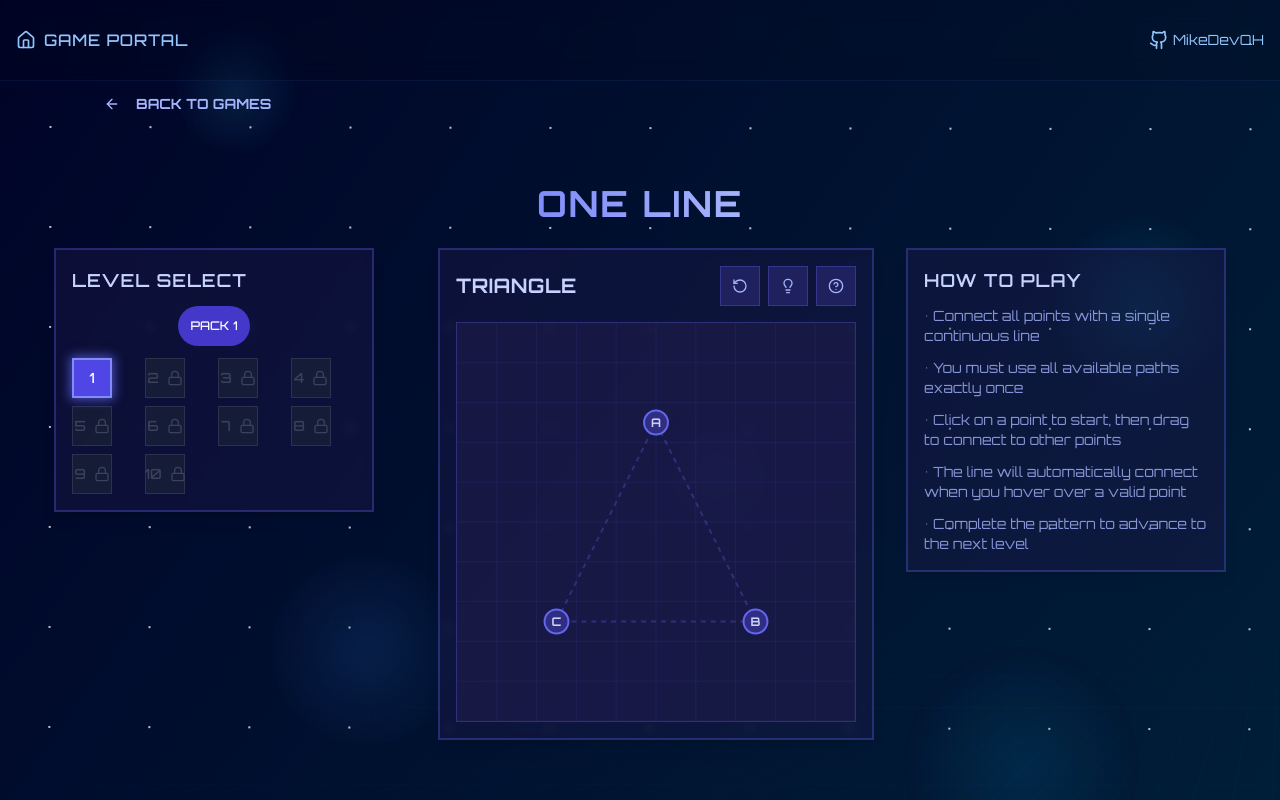
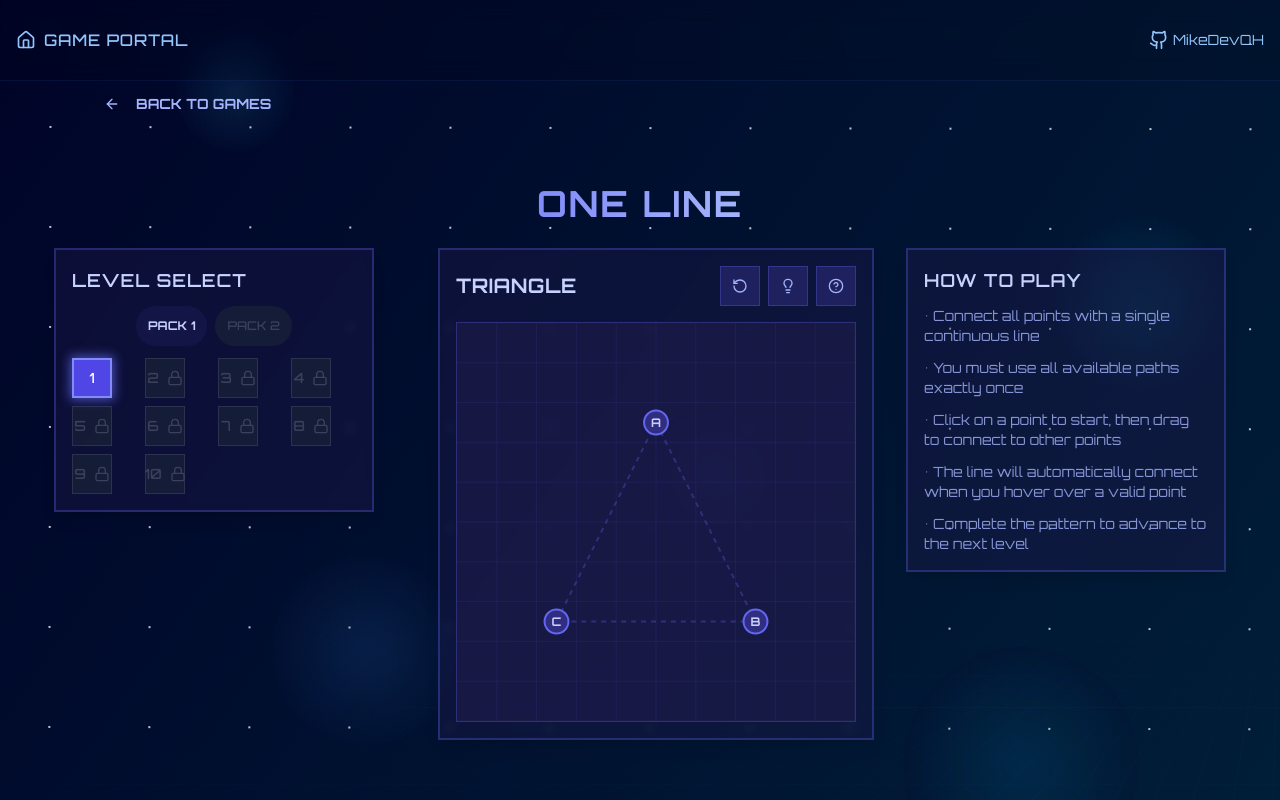
Before and after one commit to MikeDevQH/game-portal, a Next.js app: page /one-line in a window 1280 px wide. Built offline with nearby package versions, Linux system fonts and the light colour scheme.

Commit message:
update styles

```diff
--- a/components/one-line-game/level-selector.tsx
+++ b/components/one-line-game/level-selector.tsx
@@ -8,7 +8,6 @@ import { levelsByPacks } from "@/lib/one-line/level";
 import { Lock } from "lucide-react";
 import type { Packs } from "@/lib/one-line/level";
 
-// Get packs from levelsByPacks
 const packs = Object.keys(levelsByPacks) as Packs[];
 
 type Progress = {
@@ -34,45 +33,13 @@ export default function LevelSelector({
 }: LevelSelectorProps) {
   const currentLevels = levelsByPacks[pack];
   const completedLevels = progress?.[pack] ?? [];
-  const [isPckModalOpen, setIsPckModalOpen] = useState(false);
 
-  // Render pack options
-  const renderPackOptions = () => {
-    return (
-      <div className="flex flex-col gap-2 p-4">
-        {packs.map((pck, index) => {
-          let isUnlocked = false;
-          if (index === 0) {
-            isUnlocked = true;
-          } else {
-            // Check if the previous pack is completed
-            const prevPck = packs[index - 1];
-            const levelsInPrev = levelsByPacks[prevPck].length;
-            const completedInPrev = (progress?.[prevPck] ?? []).length;
-            isUnlocked = completedInPrev === levelsInPrev;
-          }
-          return (
-            <Button
-              key={pck}
-              onClick={() => {
-                if (isUnlocked) {
-                  onPackChange(pck);
-                  setIsPckModalOpen(false);
-                }
-              }}
-              disabled={!isUnlocked}
-              className={`text-xs px-3 py-1 rounded-full ${
-                pack === pck
-                  ? "bg-indigo-600 text-white"
-                  : "bg-indigo-900/50 text-indigo-300 hover:bg-indigo-800/60"
-              }`}
-            >
-              {pck.toUpperCase()}
-            </Button>
-          );
-        })}
-      </div>
-    );
+  const isPackUnlocked = (pck: Packs, index: number) => {
+    if (index === 0) return true;
+    const prevPack = packs[index - 1];
+    const levelsInPrev = levelsByPacks[prevPack].length;
+    const completedInPrev = (progress?.[prevPack] ?? []).length;
+    return completedInPrev === levelsInPrev;
   };
 
   return (
@@ -87,36 +54,35 @@ export default function LevelSelector({
           LEVEL SELECT
         </h3>
 
-        {/* Category selector button */}
-        <div className="mb-3 flex justify-center">
-          <Button
-            onClick={() => setIsPckModalOpen(true)}
-            className="text-xs px-3 py-1 rounded-full bg-indigo-700 text-white hover:bg-indigo-800"
-          >
-            {pack.toUpperCase()}
-          </Button>
+        {/* Visible pack selector */}
+        <div className="flex flex-wrap justify-center gap-2 mb-3">
+          {packs.map((pck, index) => {
+            const unlocked = isPackUnlocked(pck, index);
+            return (
+              <Button
+                key={pck}
+                onClick={() => unlocked && onPackChange(pck)}
+                disabled={!unlocked}
+                className={`text-xs px-3 py-1 rounded-full transition ${
+                  pack === pck
+                    ? " font-bold text-indigo-200 bg-indigo-900/20 hover:bg-indigo-900/20 hover:scale-110 transition-all duration-300"
+                    : unlocked
+                    ? "bg-indigo-900/50 text-indigo-300 hover:bg-indigo-800/60"
+                    : "bg-gray-800 text-gray-500 cursor-not-allowed"
+                }`}
+              >
+                {pck.toUpperCase()}
+              </Button>
+            );
+          })}
         </div>
-
-        {/* Category selection modal */}
-        {isPckModalOpen && (
-          <div
-            className="fixed inset-0 flex items-center justify-center bg-black/50 z-50"
-            onClick={() => setIsPckModalOpen(false)}
-          >
-            <div
-              className="bg-indigo-900 rounded-md shadow-lg"
-              onClick={(e) => e.stopPropagation()}
-            >
-              {renderPackOptions()}
-            </div>
-          </div>
-        )}
 
         {/* Level buttons */}
         <div className="grid grid-cols-4 gap-2">
           {currentLevels.map((_, index) => {
             const isCompleted = completedLevels.includes(index);
-            const isUnlocked = index === 0 || completedLevels.includes(index - 1);
+            const isUnlocked =
+              index === 0 || completedLevels.includes(index - 1);
             const isClickable = isUnlocked || isCompleted;
             const isLocked = !isUnlocked;
             const glow = current === index && isUnlocked && !isCompleted;
@@ -138,14 +104,16 @@ export default function LevelSelector({
                       ? "bg-indigo-900/50 border-indigo-500/30 text-indigo-300 hover:bg-indigo-800/60"
                       : "bg-gray-800 border-gray-600 text-gray-500 cursor-not-allowed"
                   }
-                  ${glow ? "border-2 border-indigo-400 shadow-[0_0_10px_2px_rgba(99,102,241,0.7)]" : ""}
+                  ${
+                    glow
+                      ? "border-2 border-indigo-400 shadow-[0_0_10px_2px_rgba(99,102,241,0.7)]"
+                      : ""
+                  }
                 `}
               >
                 <span>{index + 1}</span>
-                {isLocked && (
-                  <Lock className="w-4 h-4 text-gray-500" />
-                )}
-               </Button>
+                {isLocked && <Lock className="w-4 h-4 text-gray-500" />}
+              </Button>
             );
           })}
         </div>
```
